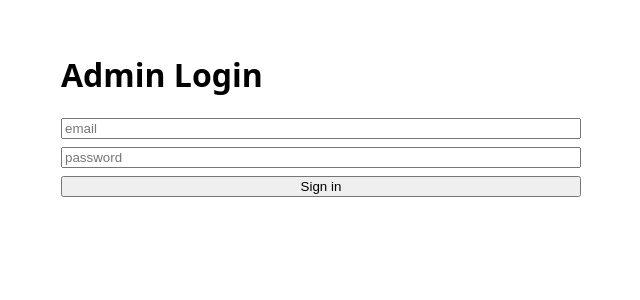
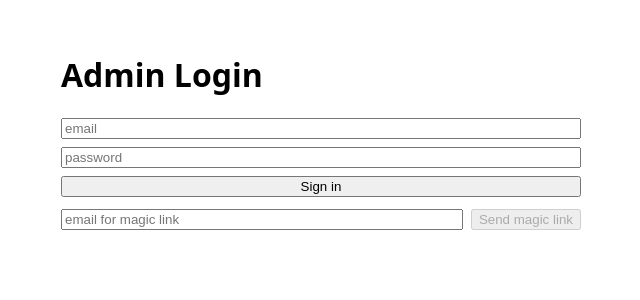
Before and after one commit to tjfields14-cyber/chapterhouse-app-stable, a Next.js app: page /admin/login in a window 1280 px wide. Shown: the top 300 px of the page, without its empty margins (319-959 px from the left). Built offline with nearby package versions, Linux system fonts and the light colour scheme; no server answers.

Commit message:
feat(auth): password login + magic link

```diff
--- a/pages/admin/login.js
+++ b/pages/admin/login.js
@@ -2,28 +2,52 @@ import { useState } from "react";
 import { supabase } from "@/lib/supabase";
 
 export default function Login(){
-  const [email,setEmail]=useState(""); const [password,setPassword]=useState("");
-  const [msg,setMsg]=useState(""); const [busy,setBusy]=useState(false);
+  const [email,setEmail]=useState("");
+  const [password,setPassword]=useState("");
+  const [msg,setMsg]=useState("");
+  const [busy,setBusy]=useState(false);
+  const [otpBusy,setOtpBusy]=useState(false);
 
-  const submit=async(e)=>{
+  const signIn = async (e)=>{
     e.preventDefault(); setMsg(""); setBusy(true);
     try{
       const { error } = await supabase.auth.signInWithPassword({ email, password });
-      if(error) throw new Error(error.message);
+      if (error) throw new Error(error.message);
       window.location.href="/admin/dashboard";
     }catch(err){ setMsg(String(err.message||err)); }
     finally{ setBusy(false); }
   };
 
+  const sendMagic = async ()=>{
+    setMsg(""); setOtpBusy(true);
+    try{
+      const { error } = await supabase.auth.signInWithOtp({
+        email,
+        options: { emailRedirectTo: window.location.origin + "/admin/dashboard" }
+      });
+      if (error) throw new Error(error.message);
+      setMsg("Magic link sent! Check your email.");
+    }catch(err){ setMsg(String(err.message||err)); }
+    finally{ setOtpBusy(false); }
+  };
+
   return (
     <main style={{padding:24,maxWidth:520,margin:"0 auto",fontFamily:"ui-sans-serif,system-ui"}}>
       <h1>Admin Login</h1>
-      <form onSubmit={submit} style={{display:"grid",gap:8}}>
-        <input type="email" placeholder="email" value={email} onChange={e=>setEmail(e.target.value)} required/>
-        <input type="password" placeholder="password" value={password} onChange={e=>setPassword(e.target.value)} required/>
-        <button disabled={busy} type="submit">{busy?"Working…":"Sign in"}</button>
+      <form onSubmit={signIn} style={{display:"grid",gap:8}}>
+        <input type="email" placeholder="email" value={email} onChange={e=>setEmail(e.target.value)} required />
+        <input type="password" placeholder="password" value={password} onChange={e=>setPassword(e.target.value)} required />
+        <button disabled={busy} type="submit">{busy ? "Working…" : "Sign in"}</button>
       </form>
-      {msg && <p style={{marginTop:12,color:"#ef4444"}}>{msg}</p>}
+
+      <div style={{marginTop:12,display:"flex",gap:8,alignItems:"center"}}>
+        <input style={{flex:1}} type="email" placeholder="email for magic link" value={email} onChange={e=>setEmail(e.target.value)} />
+        <button disabled={otpBusy || !email} onClick={sendMagic}>
+          {otpBusy ? "Sending…" : "Send magic link"}
+        </button>
+      </div>
+
+      {msg && <p style={{marginTop:12,color:"#6b7280"}}>{msg}</p>}
     </main>
   );
 }
```
